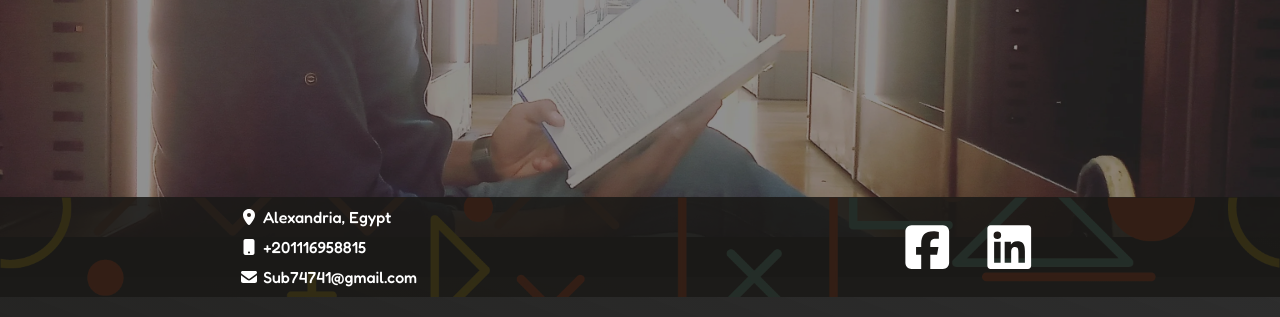
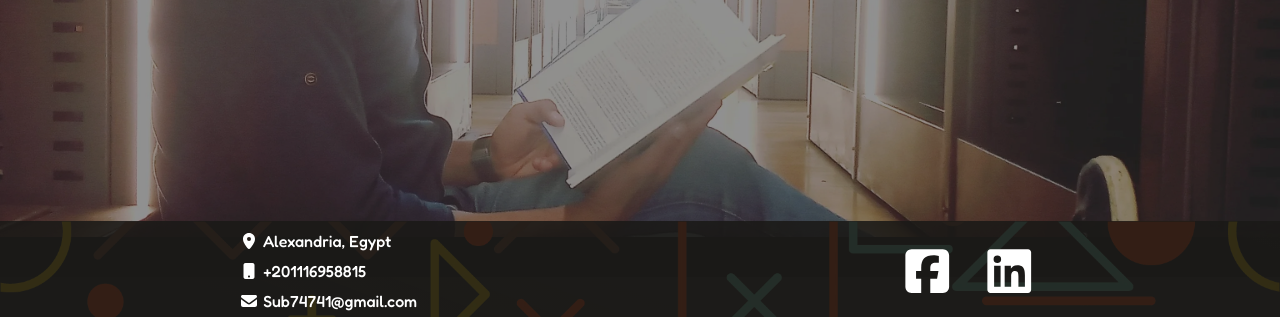
Before and after one commit to SubWay74/portfolio, a plain HTML site: page index.html in a window 1280 px wide. Shown: the part 483-800 px from the top of the page. Drawn offline with Linux system fonts and the light colour scheme.

Commit message:
fixing footer position

```diff
--- a/css/style.css
+++ b/css/style.css
@@ -280,7 +280,7 @@ footer {
     justify-content: space-around;
     align-items: center;
     position: fixed;
-    top: 85%;
+    top: 88%;
     min-width: 600px;
 }
 
```
